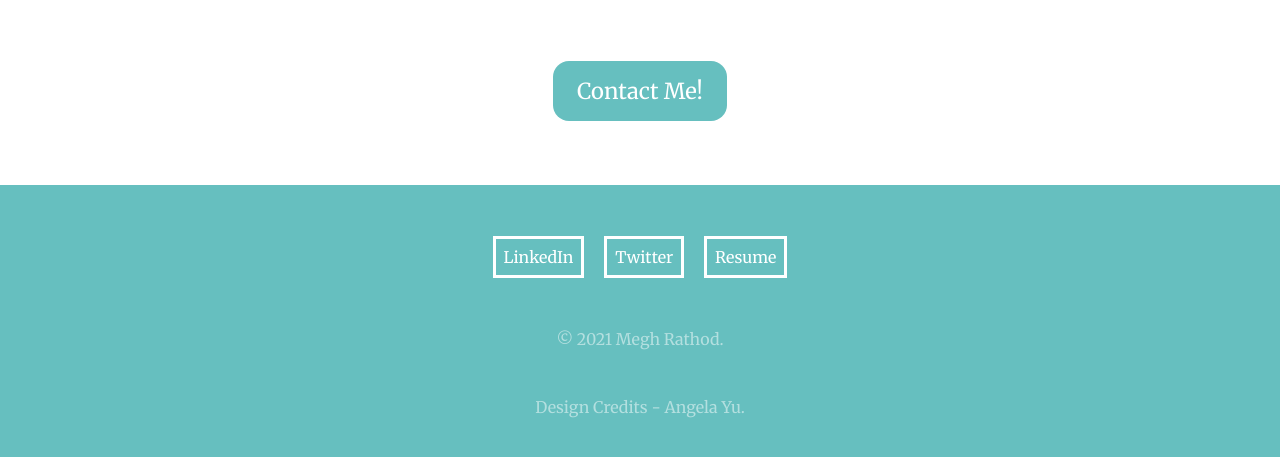
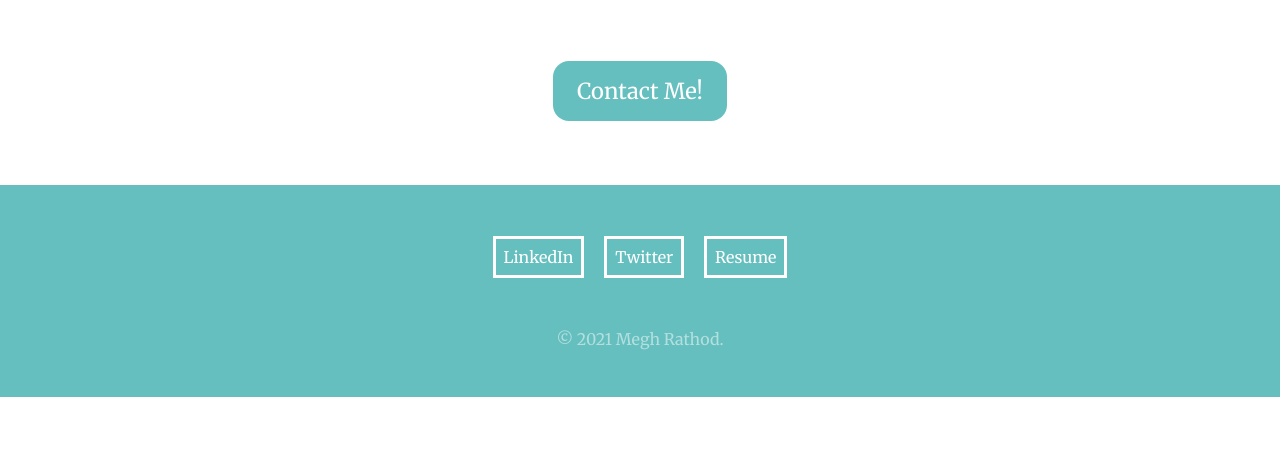
Before and after one commit to meghrathod/meghrathod.github.io.old, a plain HTML site: page index.html in a window 1280 px wide. Shown: the part 2405-2862 px from the top of the page. After the commit the page ends 2802 px from the top, so only its background shows below. Drawn offline with Linux system fonts and the light colour scheme.

Commit message:
Update index.html

```diff
--- a/index.html
+++ b/index.html
@@ -65,7 +65,6 @@
         <a class="footer-link" href="https://twitter.com/MeghRathod/">Twitter</a>
         <a class="footer-link" href="https://meghrathod.github.io/cv/">Resume</a>
         <p>© 2021 Megh Rathod.</p>
-        <p>Design Credits - Angela Yu.</p>
     </div>
 
 </body>
```
